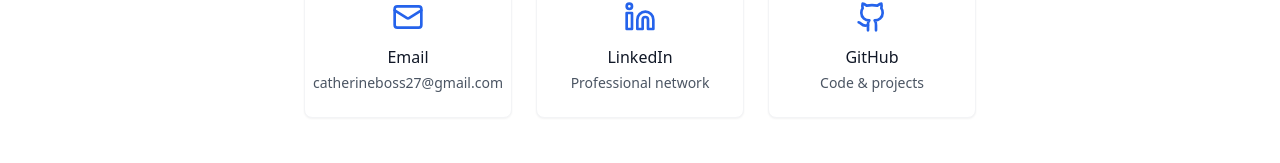
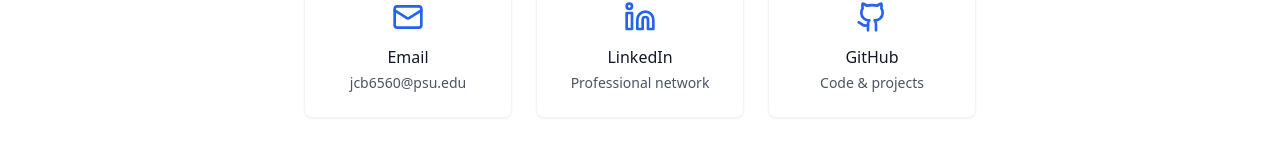
Before and after one commit to Cat-B/Catherine_Portfolio, a React (Vite) app: page / in a window 1280 px wide. Shown: the part 4182-4345 px from the top of the page. Built offline with nearby package versions, Linux system fonts and the light colour scheme.

Commit message:
Update App.tsx

```diff
--- a/src/App.tsx
+++ b/src/App.tsx
@@ -861,7 +861,7 @@ function Portfolio() {
           </a>
 
           <a
-            href="mailto:CatherineBoss27@gmail.com"
+            href="mailto:jcb6560@psu.edu"
             className="inline-flex items-center justify-center px-6 py-3 border-2 border-blue-200 text-slate-700 rounded-lg hover:bg-blue-50 hover:border-blue-300 transition-all duration-200"
           >
             <Mail className="w-5 h-5 mr-2" />
@@ -1063,12 +1063,12 @@ function Portfolio() {
           <div className="max-w-2xl mx-auto">
             <div className="grid sm:grid-cols-3 gap-6">
               <a
-                href="mailto:catherineboss27@gmail.com"
+                href="mailto:jcb6560@psu.edu"
                 className="flex flex-col items-center p-6 bg-white rounded-lg shadow-sm hover:shadow-md transition-all duration-200 border border-gray-100 hover:-translate-y-1"
               >
                 <Mail className="w-8 h-8 text-blue-600 mb-3" />
                 <p className="font-medium text-gray-900 mb-1">Email</p>
-                <p className="text-gray-600 text-sm text-center">catherineboss27@gmail.com</p>
+                <p className="text-gray-600 text-sm text-center">jcb6560@psu.edu</p>
               </a>
               <a
                 href="https://linkedin.com/in/catherineboss"
@@ -1102,7 +1102,7 @@ function Portfolio() {
             <h3 className="text-2xl font-bold mb-4">Catherine Boss</h3>
             <p className="text-gray-400 mb-6">Mechanical Engineering Student | Problem Solver | Future Engineer</p>
             <div className="flex justify-center space-x-6">
-              <a href="mailto:catherineboss27@gmail.com" className="text-gray-400 hover:text-white transition-colors duration-200">
+              <a href="mailto:jcb6560@psu.edu" className="text-gray-400 hover:text-white transition-colors duration-200">
                 <Mail size={24} />
               </a>
               <a href="https://www.linkedin.com/in/catherine-boss-030207289/" target="_blank" rel="noopener noreferrer" className="text-gray-400 hover:text-white transition-colors duration-200">
```
